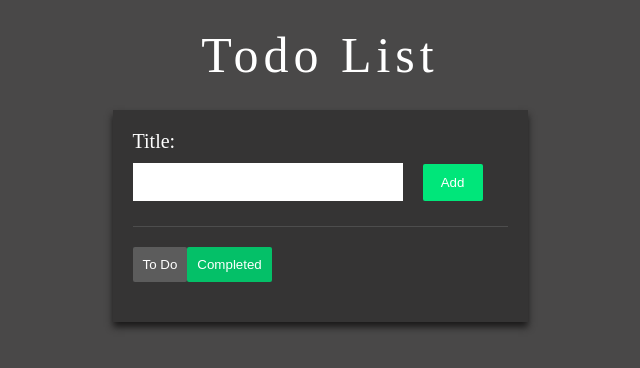
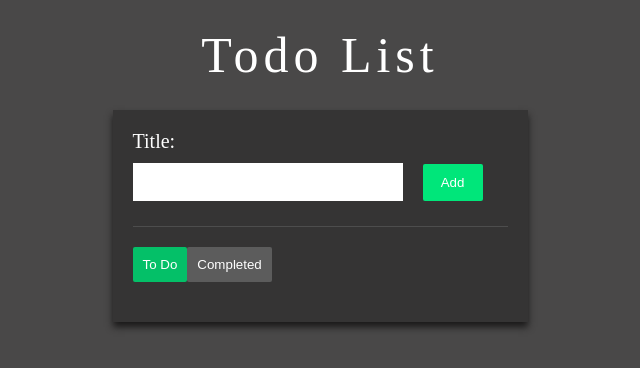
Before and after one commit to gakkunn/to-do-list-app, a React (Vite) app: page / in a window 1280 px wide. Shown: the top 368 px of the page, without its empty margins (320-960 px from the left). Built offline with nearby package versions, Linux system fonts and the light colour scheme.

Commit message:
[add]未完了・完了ボタンの切り替え機能を設けた

```diff
--- a/src/App.tsx
+++ b/src/App.tsx
@@ -4,6 +4,7 @@ import './App.css';
 function App() {
   const [inputValue, setInputValue] = useState('');
   const [todos, setTodos] = useState<Todo[]>([]);
+  const [isCompletedScreen, setIsCompletedScreen] = useState<boolean>(false);
 
   type Todo = {
     id: number;
@@ -30,6 +31,8 @@ function App() {
     setInputValue('');
   };
 
+  // [完了機能]
+
   // [削除機能]
   const handleDelete = (id: number) => {
     setTodos(todos.filter((todo) => todo.id !== id));
@@ -51,8 +54,18 @@ function App() {
           </div>
         </div>
         <div className="change-buttons-wrapper">
-          <button className="change-button">To Do</button>
-          <button className="change-button-active">Completed</button>
+          <button
+            className={`change-button${!isCompletedScreen ? '-active' : ''}`}
+            onClick={() => setIsCompletedScreen(false)}
+          >
+            To Do
+          </button>
+          <button
+            className={`change-button${isCompletedScreen ? '-active' : ''}`}
+            onClick={() => setIsCompletedScreen(true)}
+          >
+            Completed
+          </button>
         </div>
         <div className="todo-list-wrapper">
           {todos.map((todo) => (
```
